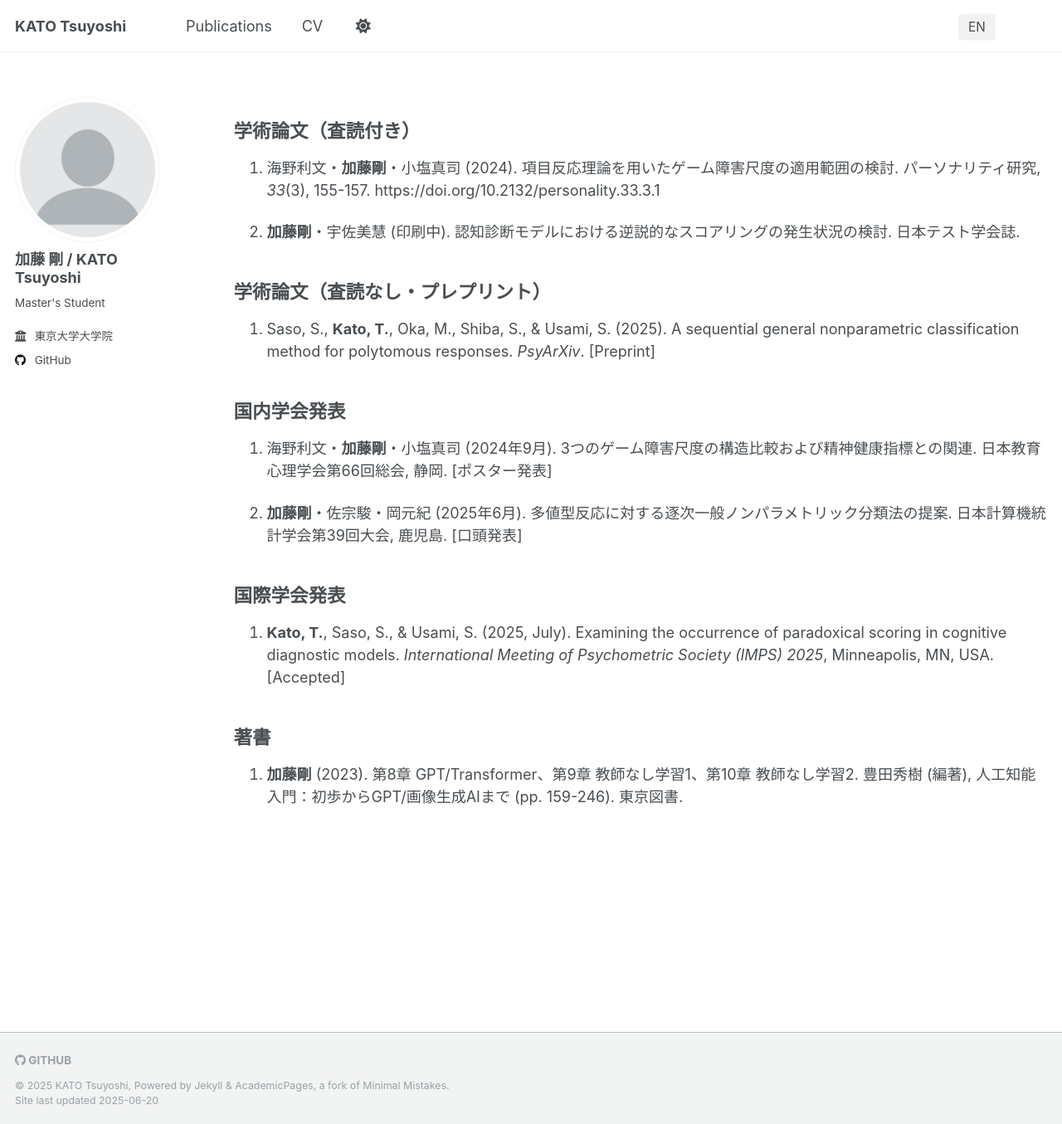
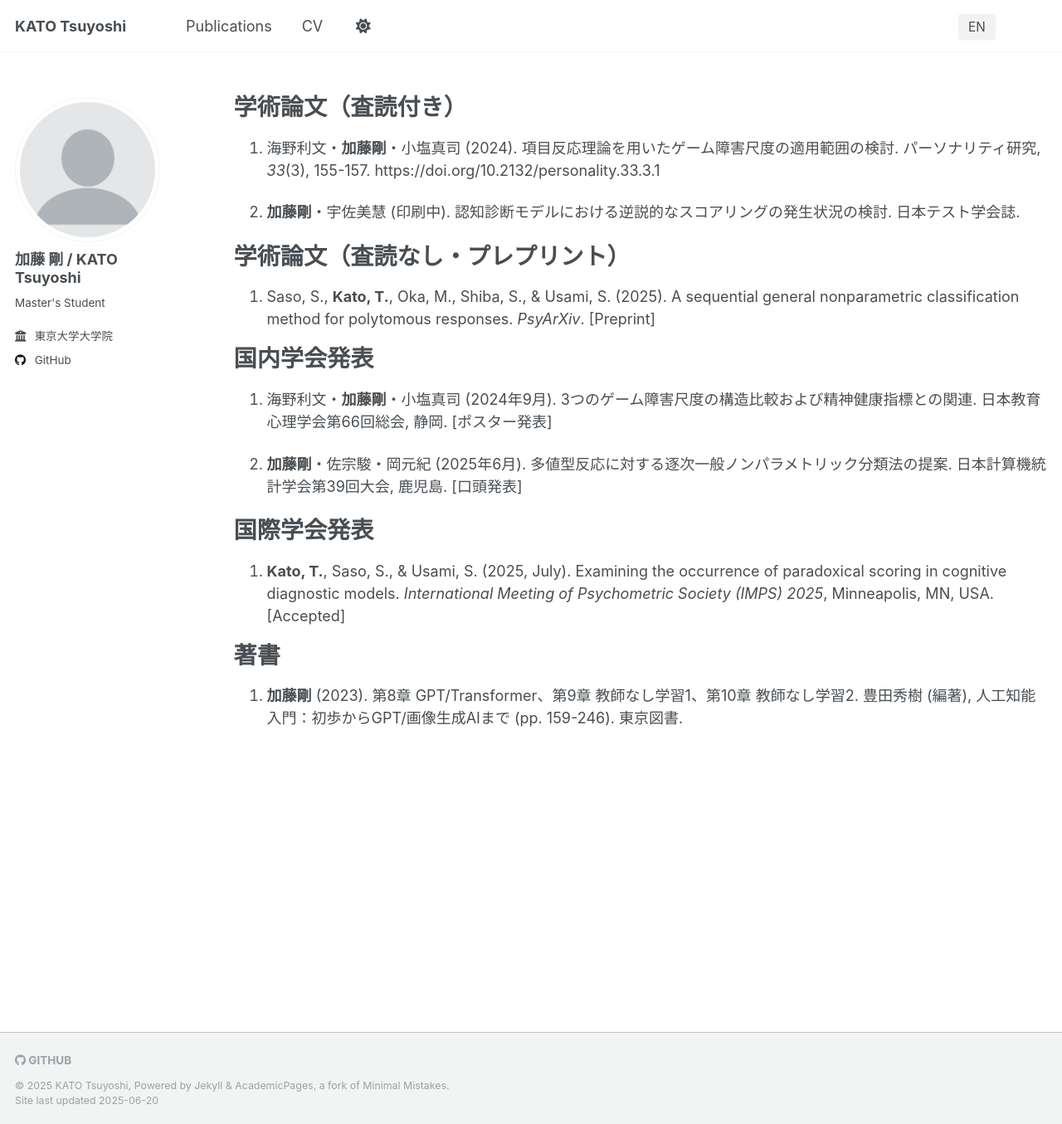
Before and after one commit to coch24/coch24.github.io, a Jekyll site: the page built from _pages/publications.md, in a window 1280 px wide and 1355 px high. Shown: the whole window at 83% size. Built offline with Jekyll 4.4.1, drawn with Linux system fonts in a browser that asks for light colours.

Commit message:
pub edit

```diff
--- a/_pages/publications.md
+++ b/_pages/publications.md
@@ -6,21 +6,26 @@ author_profile: true
 lang: ja
 ---
 
-## 学術論文（査読付き）
+学術論文（査読付き）
+======
 1. 海野利文・**加藤剛**・小塩真司 (2024). 項目反応理論を用いたゲーム障害尺度の適用範囲の検討. パーソナリティ研究, *33*(3), 155-157. https://doi.org/10.2132/personality.33.3.1
 
 2. **加藤剛**・宇佐美慧 (印刷中). 認知診断モデルにおける逆説的なスコアリングの発生状況の検討. 日本テスト学会誌.
 
-## 学術論文（査読なし・プレプリント）
+学術論文（査読なし・プレプリント）
+======
 1. Saso, S., **Kato, T.**, Oka, M., Shiba, S., & Usami, S. (2025). A sequential general nonparametric classification method for polytomous responses. *PsyArXiv*. [Preprint]
 
-## 国内学会発表
+国内学会発表
+======
 1. 海野利文・**加藤剛**・小塩真司 (2024年9月). 3つのゲーム障害尺度の構造比較および精神健康指標との関連. 日本教育心理学会第66回総会, 静岡. [ポスター発表]
 
 2. **加藤剛**・佐宗駿・岡元紀 (2025年6月). 多値型反応に対する逐次一般ノンパラメトリック分類法の提案. 日本計算機統計学会第39回大会, 鹿児島. [口頭発表]
 
-## 国際学会発表
+国際学会発表
+======
 1. **Kato, T.**, Saso, S., & Usami, S. (2025, July). Examining the occurrence of paradoxical scoring in cognitive diagnostic models. *International Meeting of Psychometric Society (IMPS) 2025*, Minneapolis, MN, USA. [Accepted]
 
-## 著書
+著書
+======
 1. **加藤剛** (2023). 第8章 GPT/Transformer、第9章 教師なし学習1、第10章 教師なし学習2. 豊田秀樹 (編著), 人工知能入門：初歩からGPT/画像生成AIまで (pp. 159-246). 東京図書.
```
